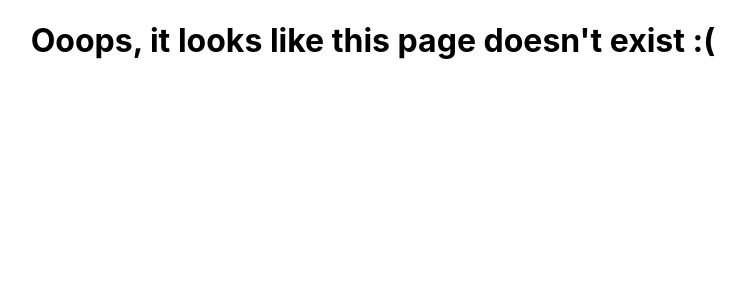
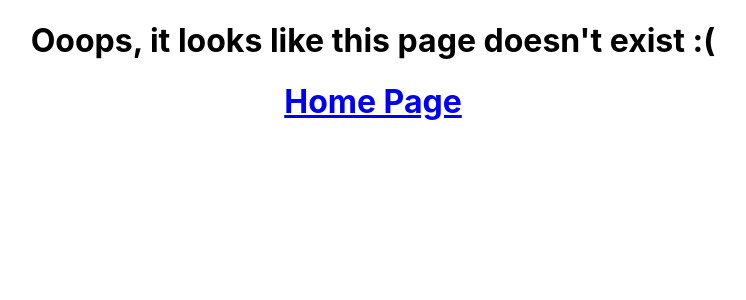
Before and after one commit to florinbunea/kodflix, a React (Create React App) app: page /not-found in a window 1280 px wide. Shown: the top 300 px of the page, without its empty margins (267-1013 px from the left). Built offline with nearby package versions, Linux system fonts and the light colour scheme.

Commit message:
#15/#16 added home page, redirect link to HP

```diff
--- a/src/Details/Details.css
+++ b/src/Details/Details.css
@@ -7,6 +7,9 @@
     padding-top: 50px;
 }
 
+.Details .return{
+    color: white;
+}
 .Details .content {
     display: flex;
 }
@@ -21,7 +24,7 @@
 .Details .content .image {
     flex-direction: column;
     padding: 20px 10px 40px ;
-    width: 35%;
+    width: 45%;
     height: 25%;
     margin: auto;
 }
--- a/src/Details/Details.js
+++ b/src/Details/Details.js
@@ -27,14 +27,14 @@ export default class Details extends Component {
                 <div className='Details'>
                     <h1 className='title'>{this.state.tvShow.name}</h1>
                     <div className='content'>
-                        <h2 className='text'>
+                        <h3 className='text'>
                             {this.state.tvShow.details}
-                        </h2>
+                        </h3>
                         <img className='image'
                             src={this.state.tvShow.logo}
                             alt={this.state.tvShow.name} />
                     </div>
-                    <Link to='/'><h1>Home Page</h1></Link>
+                    <Link to='/'><h1 className='return'>Home Page</h1></Link>
                 </div>
             );
         }
--- a/src/NotFound.js
+++ b/src/NotFound.js
@@ -1,9 +1,11 @@
 import React from 'react';
+import { Link, Redirect } from 'react-router-dom';
 
 export default function NotFound() {
     return (
         <div>
             <h1>Ooops, it looks like this page doesn't exist :(</h1>
+            <Link to='/'><h1 className='return'>Home Page</h1></Link>
         </div>
-    )
+    );
 }
```
Also changed, not shown: src/Gallery-get.js (+12 -6 lines).
